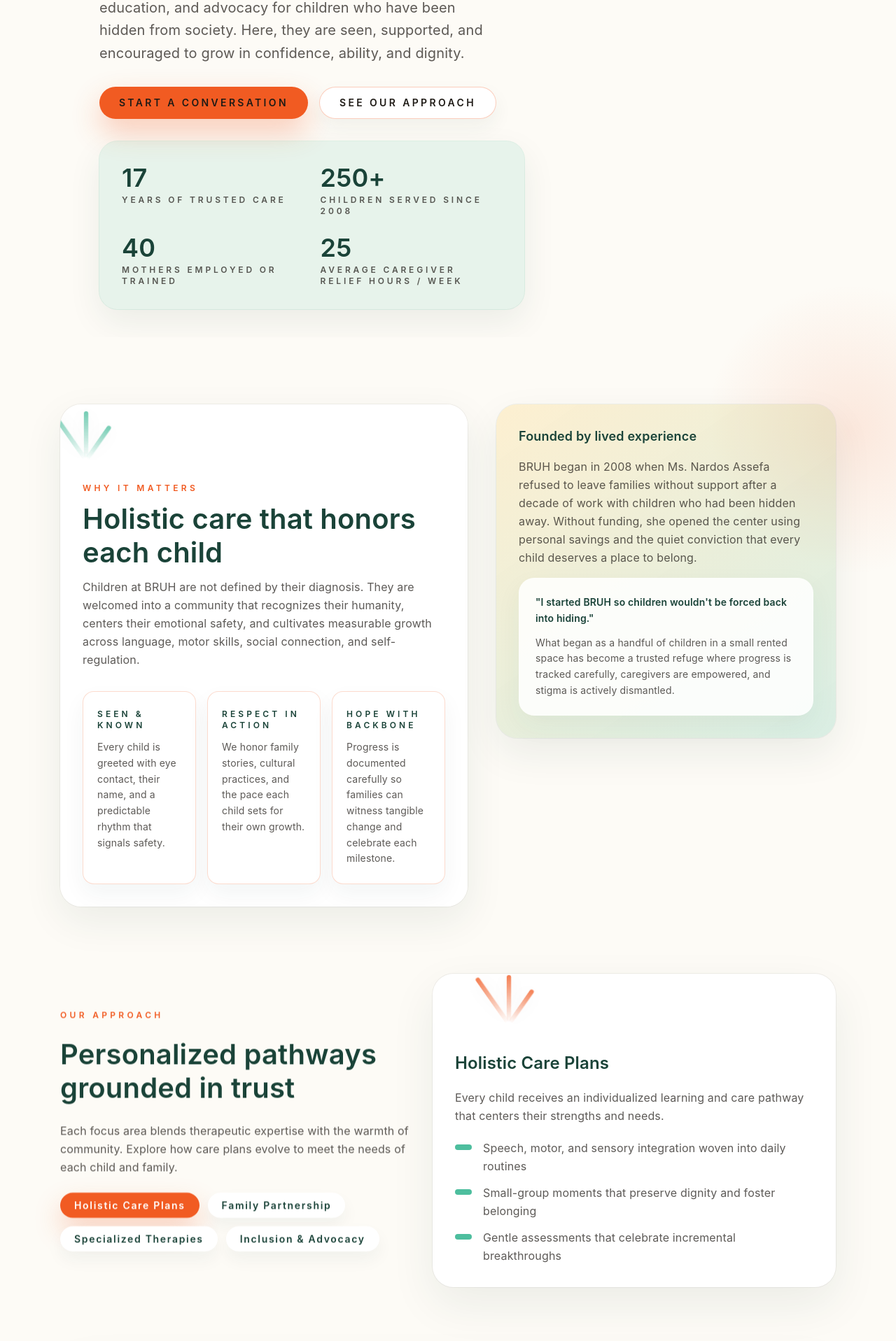
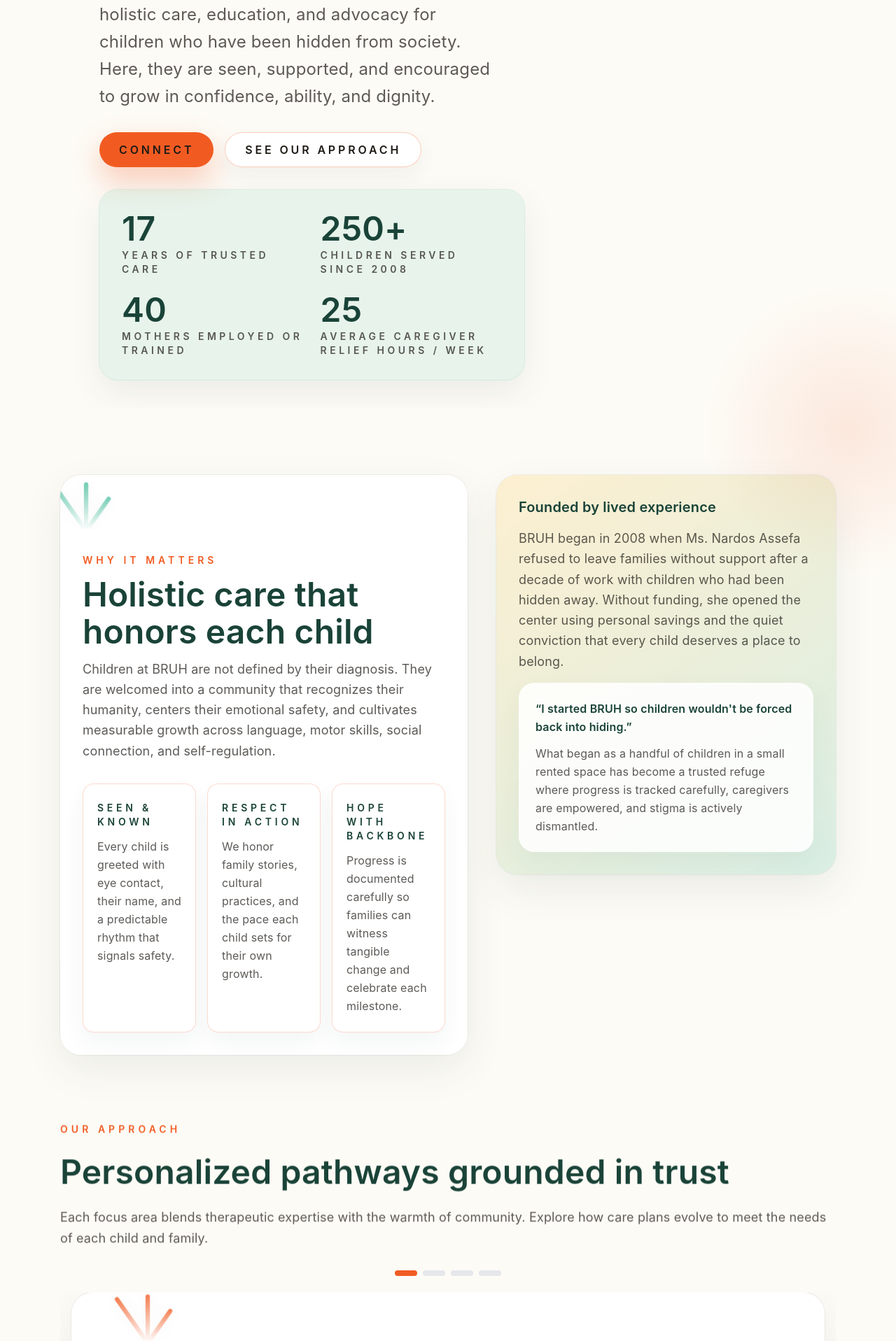
Before and after one commit to tconceptt/bruh-care, a Next.js app: page / in a window 1280 px wide. Shown: the part 796-2713 px from the top of the page at 70% size. Built offline with nearby package versions, Linux system fonts and the light colour scheme; a web font is replaced by a local one.

Commit message:
Changed CTA

```diff
--- a/src/app/globals.css
+++ b/src/app/globals.css
@@ -53,7 +53,7 @@
 /* Mobile-first responsive improvements */
 @media (max-width: 640px) {
   body {
-    font-size: 14px;
+    font-size: 16px;
     line-height: 1.5;
   }
 
--- a/src/components/sections/approach.tsx
+++ b/src/components/sections/approach.tsx
@@ -1,60 +1,160 @@
 "use client";
 
-import { useState, useMemo } from "react";
+import { useState, useRef } from "react";
 import { RayBurst, Reveal } from "@/components/ui";
 import { focusAreas } from "@/data";
-import type { FocusArea } from "@/types";
 
 export const Approach = () => {
-  const [activeFocus, setActiveFocus] = useState(focusAreas[0].id);
+  const [activeIndex, setActiveIndex] = useState(0);
+  const [isDragging, setIsDragging] = useState(false);
+  const [startX, setStartX] = useState(0);
+  const [currentX, setCurrentX] = useState(0);
+  const [translateX, setTranslateX] = useState(0);
+  const carouselRef = useRef<HTMLDivElement>(null);
 
-  const currentFocus = useMemo(
-    () => focusAreas.find((item) => item.id === activeFocus) ?? focusAreas[0],
-    [activeFocus]
-  );
+  const handleMouseDown = (e: React.MouseEvent) => {
+    setIsDragging(true);
+    setStartX(e.clientX);
+    setCurrentX(e.clientX);
+  };
+
+  const handleMouseMove = (e: React.MouseEvent) => {
+    if (!isDragging) return;
+    setCurrentX(e.clientX);
+    const diff = currentX - startX;
+    setTranslateX(diff);
+  };
+
+  const handleMouseUp = () => {
+    if (!isDragging) return;
+    setIsDragging(false);
+
+    const diff = currentX - startX;
+    const threshold = 100;
+
+    if (Math.abs(diff) > threshold) {
+      if (diff > 0 && activeIndex > 0) {
+        setActiveIndex(activeIndex - 1);
+      } else if (diff < 0 && activeIndex < focusAreas.length - 1) {
+        setActiveIndex(activeIndex + 1);
+      }
+    }
+
+    setTranslateX(0);
+  };
+
+  const handleTouchStart = (e: React.TouchEvent) => {
+    setIsDragging(true);
+    setStartX(e.touches[0].clientX);
+    setCurrentX(e.touches[0].clientX);
+  };
+
+  const handleTouchMove = (e: React.TouchEvent) => {
+    if (!isDragging) return;
+    setCurrentX(e.touches[0].clientX);
+    const diff = currentX - startX;
+    setTranslateX(diff);
+  };
+
+  const handleTouchEnd = () => {
+    if (!isDragging) return;
+    setIsDragging(false);
+
+    const diff = currentX - startX;
+    const threshold = 100;
+
+    if (Math.abs(diff) > threshold) {
+      if (diff > 0 && activeIndex > 0) {
+        setActiveIndex(activeIndex - 1);
+      } else if (diff < 0 && activeIndex < focusAreas.length - 1) {
+        setActiveIndex(activeIndex + 1);
+      }
+    }
+
+    setTranslateX(0);
+  };
+
 
   return (
-    <section id="approach" className="grid gap-6 lg:grid-cols-[1fr_1.15fr] lg:items-center lg:gap-8">
+    <section id="approach" className="space-y-8">
+      {/* Header */}
       <Reveal className="space-y-4 sm:space-y-6">
-        <p className="text-xs font-semibold uppercase tracking-[0.36em] text-[var(--color-primary)]">
+        <p className="text-sm font-semibold uppercase tracking-[0.36em] text-[var(--color-primary)]">
           Our approach
         </p>
-        <h2 className="text-2xl font-semibold text-[var(--color-deep)] sm:text-3xl md:text-[2.5rem]">
+        <h2 className="text-3xl font-semibold text-[var(--color-deep)] sm:text-4xl md:text-[3rem]">
           Personalized pathways grounded in trust
         </h2>
-        <p className="text-sm leading-relaxed text-[var(--text-muted)] sm:text-base">
+        <p className="text-base leading-relaxed text-[var(--text-muted)] sm:text-lg">
           Each focus area blends therapeutic expertise with the warmth of community. Explore how care plans evolve to meet the needs of each child and family.
         </p>
-        <div className="flex flex-wrap gap-2 sm:gap-3">
-          {focusAreas.map((item) => {
-            const isActive = item.id === activeFocus;
+      </Reveal>
+
+      {/* Carousel Container */}
+      <div className="relative">
+        {/* Progress Indicators */}
+        <div className="mb-6 flex justify-center gap-2">
+          {focusAreas.map((_, index) => (
+            <button
+              key={index}
+              onClick={() => setActiveIndex(index)}
+              className={`h-2 w-8 rounded-full transition-all duration-300 ${
+                index === activeIndex
+                  ? "bg-[var(--color-primary)]"
+                  : "bg-gray-200 hover:bg-gray-300"
+              }`}
+            />
+          ))}
+        </div>
+
+        {/* Cards Container */}
+        <div className="relative overflow-hidden">
+          <div
+            ref={carouselRef}
+            className="flex transition-transform duration-500 ease-out"
+            style={{
+              transform: `translateX(calc(-${activeIndex * 100}% + ${translateX}px))`,
+            }}
+            onMouseDown={handleMouseDown}
+            onMouseMove={handleMouseMove}
+            onMouseUp={handleMouseUp}
+            onMouseLeave={handleMouseUp}
+            onTouchStart={handleTouchStart}
+            onTouchMove={handleTouchMove}
+            onTouchEnd={handleTouchEnd}
+          >
+            {focusAreas.map((focus, index) => {
+              const isActive = index === activeIndex;
+              const isPrev = index === activeIndex - 1;
+              const isNext = index === activeIndex + 1;
+
               return (
-              <button
-                key={item.id}
-                type="button"
-                onClick={() => setActiveFocus(item.id)}
-                className={`rounded-full px-3 py-2 text-xs font-semibold tracking-[0.12em] transition focus-visible:outline focus-visible:outline-2 focus-visible:outline-offset-2 focus-visible:outline-[var(--color-primary)] sm:px-5 sm:text-sm ${
-                  isActive
-                    ? "bg-[var(--color-primary)] text-white shadow-[0_18px_38px_rgba(241,91,34,0.28)]"
-                    : "bg-white text-[var(--color-deep)] shadow-[0_12px_24px_rgba(26,67,56,0.05)] hover:bg-[rgba(254,190,41,0.12)]"
+                <div
+                  key={focus.id}
+                  className={`w-full flex-shrink-0 px-4 transition-all duration-500 ${
+                    isActive ? "scale-100" : "scale-95"
                   }`}
                 >
-                {item.title}
-              </button>
-            );
-          })}
-        </div>
-      </Reveal>
-      <div className="relative overflow-hidden rounded-[30px] bg-white p-6 shadow-[0_24px_64px_rgba(26,67,56,0.08)] ring-1 ring-black/5 sm:p-8">
+                  <div
+                    className={`relative overflow-hidden rounded-[30px] bg-white p-6 shadow-[0_24px_64px_rgba(26,67,56,0.08)] ring-1 ring-black/5 sm:p-8 transition-all duration-500 ${
+                      isActive
+                        ? "opacity-100"
+                        : isPrev || isNext
+                        ? "opacity-60"
+                        : "opacity-40"
+                    }`}
+                  >
                     <Reveal>
                       <RayBurst tone="primary" size="md" className="-top-10 left-4 sm:left-10" />
                       <div className="relative space-y-4 sm:space-y-5">
-            <h3 className="text-xl font-semibold text-[var(--color-deep)] sm:text-2xl">
-              {currentFocus.title}
+                        <h3 className="text-2xl font-semibold text-[var(--color-deep)] sm:text-3xl">
+                          {focus.title}
                         </h3>
-            <p className="text-sm leading-relaxed text-[var(--text-muted)] sm:text-base">{currentFocus.summary}</p>
-            <ul className="space-y-2 text-sm leading-relaxed text-[var(--text-muted)] sm:space-y-3 sm:text-base">
-              {currentFocus.details.map((detail) => (
+                        <p className="text-base leading-relaxed text-[var(--text-muted)] sm:text-lg">
+                          {focus.summary}
+                        </p>
+                        <ul className="space-y-2 text-base leading-relaxed text-[var(--text-muted)] sm:space-y-3 sm:text-lg">
+                          {focus.details.map((detail) => (
                             <li key={detail} className="flex gap-3 sm:gap-4">
                               <span className="mt-1.5 h-1.5 w-4 flex-shrink-0 rounded-full bg-[var(--color-accent)] sm:mt-2 sm:h-2 sm:w-6" />
                               <span>{detail}</span>
@@ -64,6 +164,33 @@
                       </div>
                     </Reveal>
                   </div>
+                </div>
+              );
+            })}
+          </div>
+        </div>
+
+        {/* Navigation Arrows */}
+        <button
+          onClick={() => setActiveIndex(Math.max(0, activeIndex - 1))}
+          disabled={activeIndex === 0}
+          className="absolute left-4 top-1/2 -translate-y-1/2 rounded-full bg-white/90 p-3 shadow-lg transition-all hover:bg-white disabled:opacity-50 disabled:cursor-not-allowed"
+        >
+          <svg className="h-5 w-5 text-[var(--color-deep)]" fill="none" viewBox="0 0 24 24" stroke="currentColor">
+            <path strokeLinecap="round" strokeLinejoin="round" strokeWidth={2} d="M15 19l-7-7 7-7" />
+          </svg>
+        </button>
+
+        <button
+          onClick={() => setActiveIndex(Math.min(focusAreas.length - 1, activeIndex + 1))}
+          disabled={activeIndex === focusAreas.length - 1}
+          className="absolute right-4 top-1/2 -translate-y-1/2 rounded-full bg-white/90 p-3 shadow-lg transition-all hover:bg-white disabled:opacity-50 disabled:cursor-not-allowed"
+        >
+          <svg className="h-5 w-5 text-[var(--color-deep)]" fill="none" viewBox="0 0 24 24" stroke="currentColor">
+            <path strokeLinecap="round" strokeLinejoin="round" strokeWidth={2} d="M9 5l7 7-7 7" />
+          </svg>
+        </button>
+      </div>
     </section>
   );
 };
--- a/src/components/sections/hero.tsx
+++ b/src/components/sections/hero.tsx
@@ -16,20 +16,20 @@
             <h1 className="text-[clamp(2.2rem,6vw,4.5rem)] font-semibold leading-tight text-[var(--color-deep)]">
               A sanctuary for children with intellectual disabilities—and the families who refuse to give up on them.
             </h1>
-            <p className="text-base leading-relaxed text-[var(--text-muted)] sm:text-lg md:text-xl">
+            <p className="text-lg leading-relaxed text-[var(--text-muted)] sm:text-xl md:text-2xl">
               BRUH Care and Learning Center provides holistic care, education, and advocacy for children who have been hidden from society. Here, they are seen, supported, and encouraged to grow in confidence, ability, and dignity.
             </p>
           </Reveal>
           <Reveal className="flex flex-col gap-3 sm:flex-row sm:gap-4" delay={110}>
             <Link
               href="mailto:hello@bruhcenter.org"
-              className="inline-flex items-center justify-center rounded-full bg-[var(--color-primary)] px-6 py-3 text-sm font-semibold uppercase tracking-[0.24em] text-white shadow-[0_18px_42px_rgba(241,91,34,0.3)] transition hover:-translate-y-0.5 hover:shadow-[0_22px_48px_rgba(241,91,34,0.3)] focus-visible:outline focus-visible:outline-2 focus-visible:outline-offset-2 focus-visible:outline-[var(--color-primary)] sm:px-7"
+              className="inline-flex items-center justify-center rounded-full bg-[var(--color-primary)] px-6 py-3 text-base font-semibold uppercase tracking-[0.24em] text-white shadow-[0_18px_42px_rgba(241,91,34,0.3)] transition hover:-translate-y-0.5 hover:shadow-[0_22px_48px_rgba(241,91,34,0.3)] focus-visible:outline focus-visible:outline-2 focus-visible:outline-offset-2 focus-visible:outline-[var(--color-primary)] sm:px-7"
             >
-              Start a conversation
+              Connect
             </Link>
             <Link
               href="#mission"
-              className="inline-flex items-center justify-center rounded-full border border-[var(--color-primary)]/30 bg-white px-6 py-3 text-sm font-semibold uppercase tracking-[0.24em] text-[var(--color-deep)] shadow-[0_12px_28px_rgba(26,67,56,0.06)] transition hover:border-[var(--color-primary)]/60 hover:text-[var(--color-primary)] focus-visible:outline focus-visible:outline-2 focus-visible:outline-offset-2 focus-visible:outline-[var(--color-primary)] sm:px-7"
+              className="inline-flex items-center justify-center rounded-full border border-[var(--color-primary)]/30 bg-white px-6 py-3 text-base font-semibold uppercase tracking-[0.24em] text-[var(--color-deep)] shadow-[0_12px_28px_rgba(26,67,56,0.06)] transition hover:border-[var(--color-primary)]/60 hover:text-[var(--color-primary)] focus-visible:outline focus-visible:outline-2 focus-visible:outline-offset-2 focus-visible:outline-[var(--color-primary)] sm:px-7"
             >
               See our approach
             </Link>
@@ -37,8 +37,8 @@
           <Reveal className="grid gap-4 rounded-[26px] bg-[rgba(77,190,158,0.12)] p-6 shadow-[0_18px_48px_rgba(26,67,56,0.08)] ring-1 ring-[rgba(77,190,158,0.16)] sm:grid-cols-2 sm:gap-6 sm:p-8" delay={160}>
             {stats.map((stat) => (
               <div key={stat.label} className="space-y-1 text-center sm:text-left">
-                <p className="text-3xl font-semibold text-[var(--color-deep)] sm:text-4xl">{stat.value}</p>
-                <p className="text-[10px] font-semibold uppercase tracking-[0.32em] text-[var(--text-muted)] sm:text-xs">
+                <p className="text-4xl font-semibold text-[var(--color-deep)] sm:text-5xl">{stat.value}</p>
+                <p className="text-xs font-semibold uppercase tracking-[0.32em] text-[var(--text-muted)] sm:text-sm">
                   {stat.label}
                 </p>
               </div>
@@ -59,14 +59,14 @@
             priority
           />
           <div className="space-y-3 sm:space-y-4">
-            <h2 className="text-xs font-semibold uppercase tracking-[0.34em] text-[var(--color-primary)]">Mission</h2>
-            <p className="text-xs leading-relaxed text-[var(--text-muted)] sm:text-sm">
+            <h2 className="text-sm font-semibold uppercase tracking-[0.34em] text-[var(--color-primary)]">Mission</h2>
+            <p className="text-sm leading-relaxed text-[var(--text-muted)] sm:text-base">
               We exist to provide individualized care and education for children with intellectual disabilities—many from low-income, single-parent homes—so they can grow in confidence and dignity. Families experience relief, hope, and practical support as their children make meaningful progress.
             </p>
           </div>
-          <div className="rounded-[20px] bg-white/90 p-4 text-xs leading-relaxed text-[var(--color-deep)] shadow-[0_12px_30px_rgba(26,67,56,0.08)] sm:p-5 sm:text-sm">
+          <div className="rounded-[20px] bg-white/90 p-4 text-sm leading-relaxed text-[var(--color-deep)] shadow-[0_12px_30px_rgba(26,67,56,0.08)] sm:p-5 sm:text-base">
             <p>
-              "Families describe BRUH as safe, trustworthy, and life-changing—a place where their children are accepted without judgment."
+              &ldquo;Families describe BRUH as safe, trustworthy, and life-changing—a place where their children are accepted without judgment.&rdquo;
             </p>
           </div>
         </Reveal>
--- a/src/components/sections/mission.tsx
+++ b/src/components/sections/mission.tsx
@@ -7,34 +7,34 @@
       <Reveal className="relative overflow-hidden rounded-[30px] bg-white/95 p-6 shadow-[0_20px_56px_rgba(26,67,56,0.08)] ring-1 ring-black/5 sm:p-8">
         <RayBurst tone="accent" size="md" className="-top-8 right-4 sm:right-8" />
         <div className="space-y-3">
-          <p className="text-xs font-semibold uppercase tracking-[0.36em] text-[var(--color-primary)]">
+          <p className="text-sm font-semibold uppercase tracking-[0.36em] text-[var(--color-primary)]">
             Why it matters
           </p>
-          <h2 className="text-2xl font-semibold text-[var(--color-deep)] sm:text-3xl md:text-[2.5rem]">
+          <h2 className="text-3xl font-semibold text-[var(--color-deep)] sm:text-4xl md:text-[3rem]">
             Holistic care that honors each child
           </h2>
-          <p className="text-sm leading-relaxed text-[var(--text-muted)] sm:text-base">
+          <p className="text-base leading-relaxed text-[var(--text-muted)] sm:text-lg">
             Children at BRUH are not defined by their diagnosis. They are welcomed into a community that recognizes their humanity, centers their emotional safety, and cultivates measurable growth across language, motor skills, social connection, and self-regulation.
           </p>
         </div>
         <div className="mt-6 grid gap-3 sm:mt-8 sm:grid-cols-2 sm:gap-4 lg:grid-cols-3">
           {values.map((value) => (
             <div key={value.title} className="space-y-2 rounded-2xl border border-[rgba(241,91,34,0.22)] bg-white px-4 py-4 shadow-[0_14px_32px_rgba(26,67,56,0.05)] sm:space-y-3 sm:px-5 sm:py-6">
-              <h3 className="text-xs font-semibold uppercase tracking-[0.34em] text-[var(--color-deep)]">
+              <h3 className="text-sm font-semibold uppercase tracking-[0.34em] text-[var(--color-deep)]">
                 {value.title}
               </h3>
-              <p className="text-xs leading-relaxed text-[var(--text-muted)] sm:text-sm">{value.description}</p>
+              <p className="text-sm leading-relaxed text-[var(--text-muted)] sm:text-base">{value.description}</p>
             </div>
           ))}
         </div>
       </Reveal>
       <Reveal className="space-y-4 rounded-[30px] bg-[linear-gradient(145deg,_rgba(254,190,41,0.18),_rgba(77,190,158,0.2))] p-6 shadow-[0_22px_56px_rgba(26,67,56,0.08)] ring-1 ring-[rgba(26,67,56,0.06)] sm:p-8" delay={120} direction="left">
-        <h3 className="text-base font-semibold text-[var(--color-deep)] sm:text-lg">Founded by lived experience</h3>
-        <p className="text-sm leading-relaxed text-[var(--text-muted)] sm:text-base">
+        <h3 className="text-lg font-semibold text-[var(--color-deep)] sm:text-xl">Founded by lived experience</h3>
+        <p className="text-base leading-relaxed text-[var(--text-muted)] sm:text-lg">
           BRUH began in 2008 when Ms. Nardos Assefa refused to leave families without support after a decade of work with children who had been hidden away. Without funding, she opened the center using personal savings and the quiet conviction that every child deserves a place to belong.
         </p>
-        <div className="rounded-[22px] bg-white/85 p-4 text-xs leading-relaxed text-[var(--text-muted)] shadow-[0_14px_36px_rgba(26,67,56,0.06)] sm:p-6 sm:text-sm">
-          <p className="font-semibold text-[var(--color-deep)]">"I started BRUH so children wouldn't be forced back into hiding."</p>
+        <div className="rounded-[22px] bg-white/85 p-4 text-sm leading-relaxed text-[var(--text-muted)] shadow-[0_14px_36px_rgba(26,67,56,0.06)] sm:p-6 sm:text-base">
+          <p className="font-semibold text-[var(--color-deep)]">&ldquo;I started BRUH so children wouldn&apos;t be forced back into hiding.&rdquo;</p>
           <p className="mt-2 sm:mt-3">
             What began as a handful of children in a small rented space has become a trusted refuge where progress is tracked carefully, caregivers are empowered, and stigma is actively dismantled.
           </p>
```
Also changed, not shown: src/components/sections/daily-life.tsx (+7 -7 lines), src/components/sections/footer.tsx (+5 -5 lines), src/components/sections/founder-story.tsx (+10 -10 lines), src/components/sections/header.tsx (+5 -5 lines), src/components/sections/impact-stories.tsx (+7 -7 lines). Lines whose indentation alone changed are shown as unchanged.
